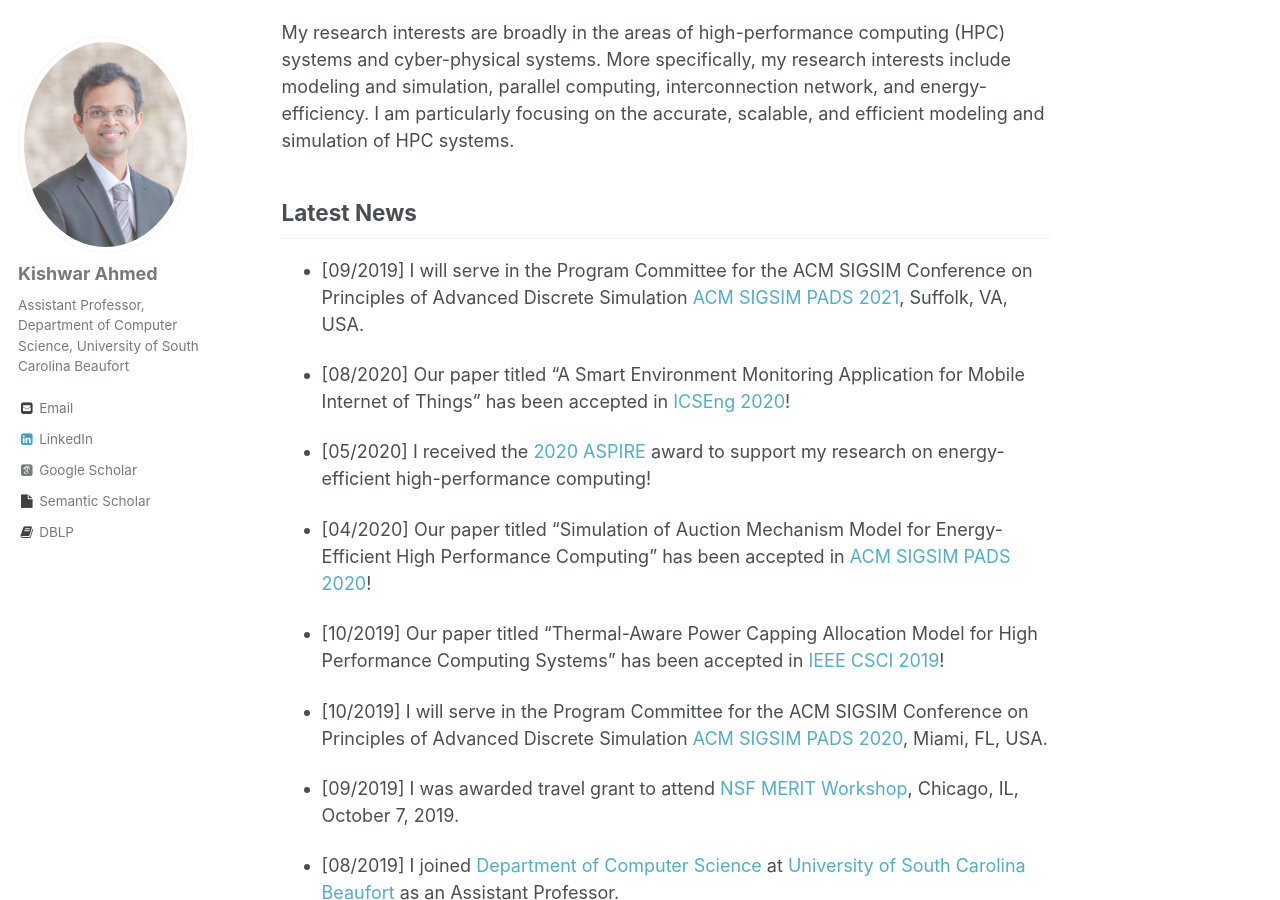
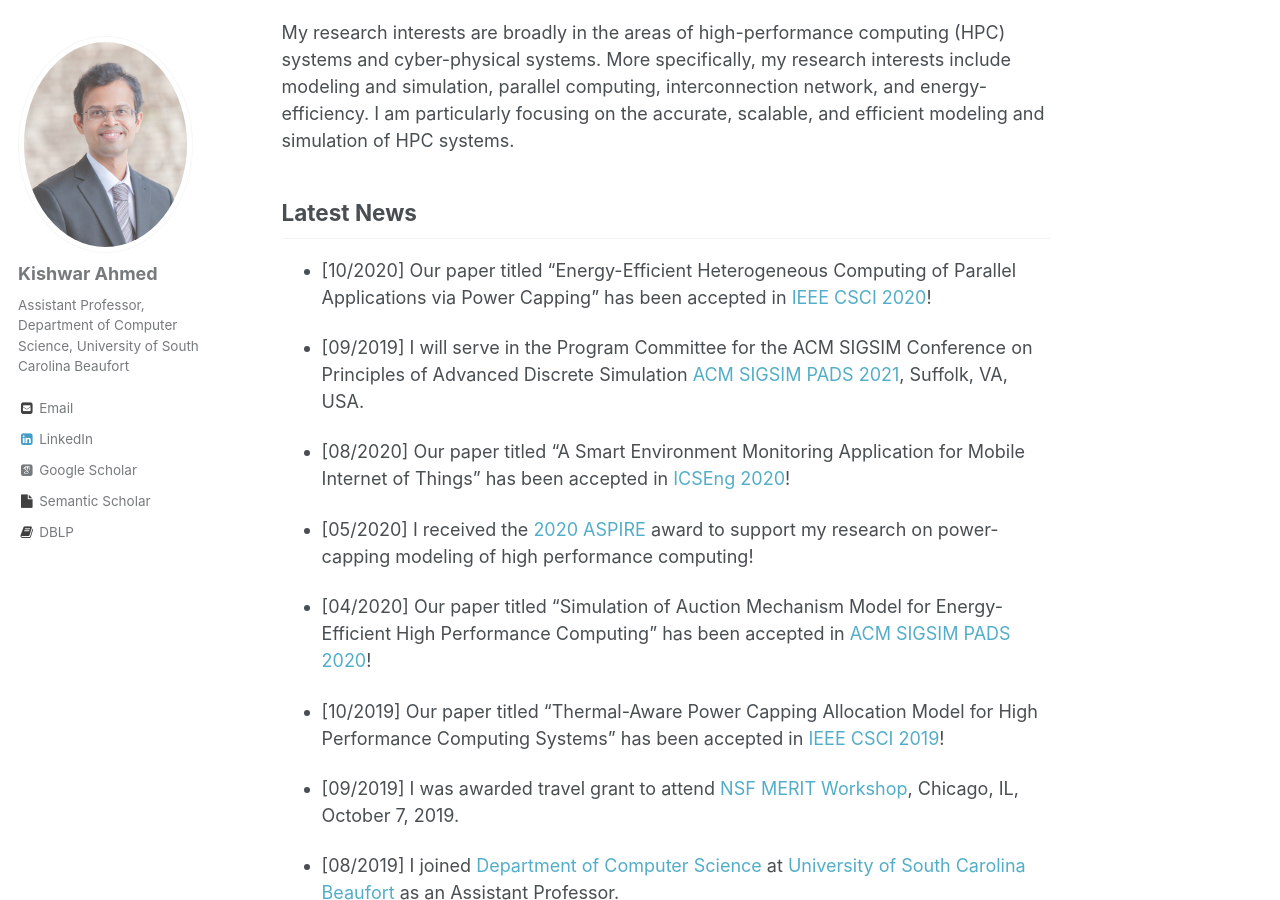
Before and after one commit to kishwarbd/kishwarbd.github.io, a Jekyll site: the page built from _pages/about.md, in a window 1280 px wide and 900 px high, scrolled down 338 px. Built offline with Jekyll 4.4.1, drawn with Linux system fonts in a browser that asks for light colours; some web fonts are replaced.

Commit message:
about updates

```diff
--- a/_pages/about.md
+++ b/_pages/about.md
@@ -22,17 +22,17 @@ computing (HPC) systems and cyber-physical systems. More specifically, my resear
 
 ## Latest News
 
+* [10/2020] Our paper titled “Energy-Efficient Heterogeneous Computing of Parallel Applications via Power Capping” has been accepted in [IEEE CSCI 2020](https://www.american-cse.org/csci2020/)!
+
 * [09/2019] I will serve in the Program Committee for the ACM SIGSIM Conference on Principles of Advanced Discrete Simulation [ACM SIGSIM PADS 2021](https://www.acm-sigsim-pads.org/), Suffolk, VA, USA.
 
 * [08/2020] Our paper titled “A Smart Environment Monitoring Application for Mobile Internet of Things” has been accepted in [ICSEng 2020](http://www.icseng.com/)!
 
-* [05/2020] I received the [2020 ASPIRE](https://sc.edu/about/offices_and_divisions/research/internal_funding_awards/faculty/aspire/) award to support my research on energy-efficient high-performance computing!
+* [05/2020] I received the [2020 ASPIRE](https://sc.edu/about/offices_and_divisions/research/internal_funding_awards/faculty/aspire/) award to support my research on power-capping modeling of high performance computing!
 
 * [04/2020] Our paper titled “Simulation of Auction Mechanism Model for Energy-Efficient High Performance Computing” has been accepted in [ACM SIGSIM PADS 2020](https://www.acm-sigsim-pads.org/)!
 
 * [10/2019] Our paper titled “Thermal-Aware Power Capping Allocation Model for High Performance Computing Systems” has been accepted in [IEEE CSCI 2019](https://americancse.org/events/csci2019)!
-
-* [10/2019] I will serve in the Program Committee for the ACM SIGSIM Conference on Principles of Advanced Discrete Simulation [ACM SIGSIM PADS 2020](https://www.acm-sigsim-pads.org/), Miami, FL, USA.
 
 * [09/2019] I was awarded travel grant to attend [NSF MERIT Workshop](https://icnp19.cs.ucr.edu/merit.html), Chicago, IL, October 7, 2019.
 
```
Also changed, not shown: 1 other file.
